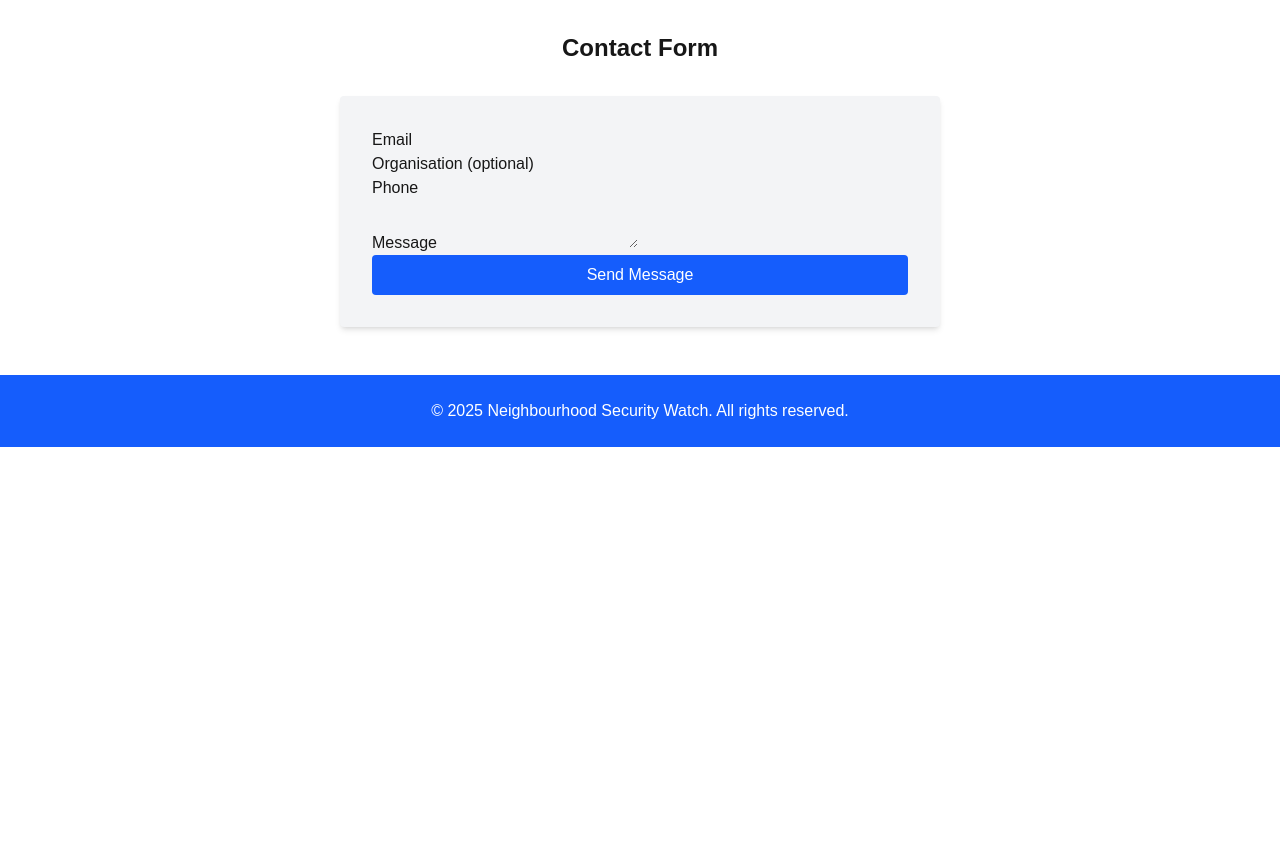
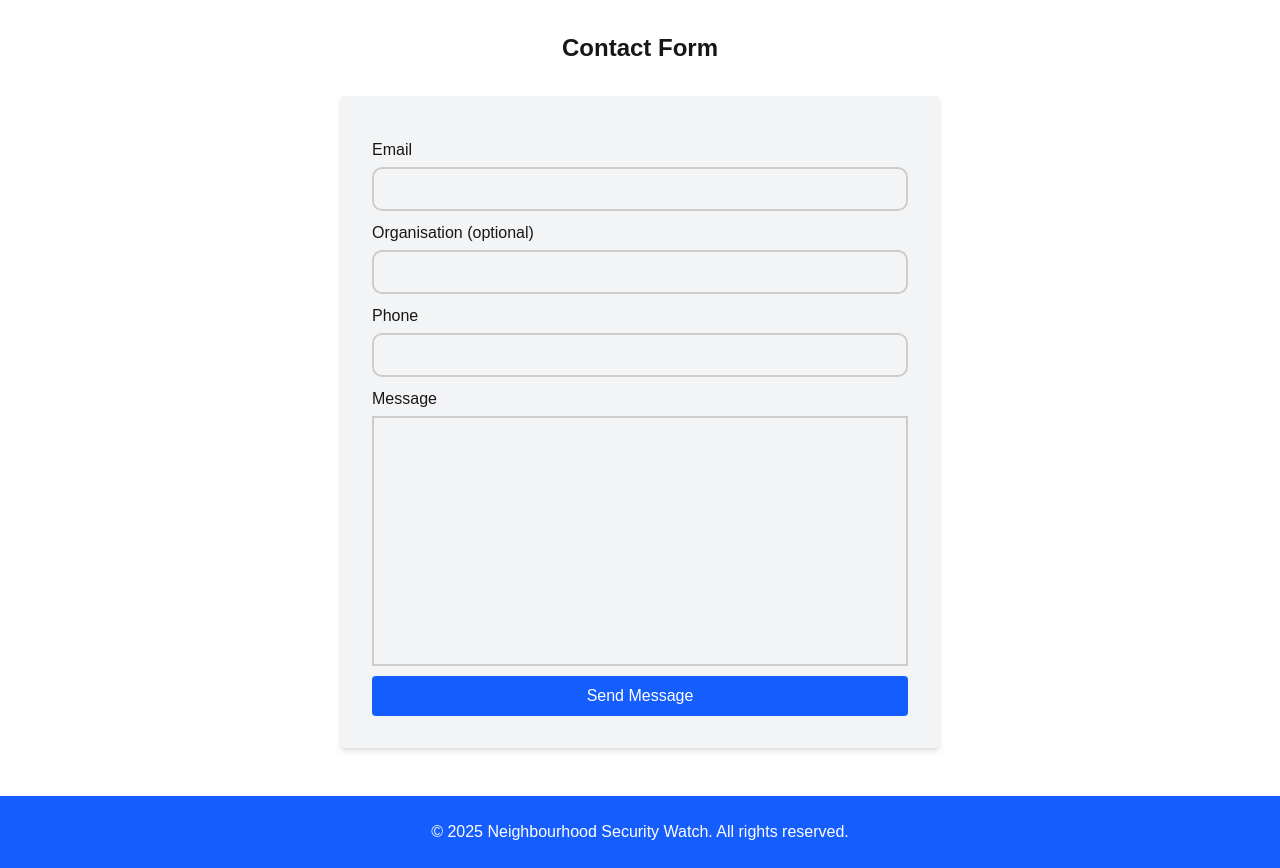
Before and after one commit to Stackarius/neighbor_security, a Next.js app: page / in a window 1280 px wide. Shown: the part 1620-2488 px from the top of the page. Before the commit the page ends 2067 px from the top, so only its background shows below. Built offline with nearby package versions, Linux system fonts and the light colour scheme; no server answers; the database is empty.

Commit message:
feat: added scroll-behavior on scroll

```diff
--- a/src/app/globals.css
+++ b/src/app/globals.css
@@ -4,6 +4,11 @@
   --background: #ffffff;
   --foreground: #171717;
 }
+
+* {
+  scroll-behavior: smooth;
+}
+
 
 body {
   background: var(--background);
@@ -19,3 +24,27 @@ input, button {
   cursor: pointer;
   transition: all 300ms ease-in-out;
 }
+
+a {
+  text-decoration: none;
+  cursor: pointer;
+}
+
+.input-field {
+  display: grid;
+  gap: 5px;
+  margin: 10px 0;
+}
+
+.input-field input {
+  border: 2px solid #ccc;
+  border-radius: 10px;
+  padding: 8px;
+}
+
+#ct-msg {
+  border: 2px solid #ccc;
+  height: 250px;
+  max-height: 300px;
+  resize: none;
+}
```
